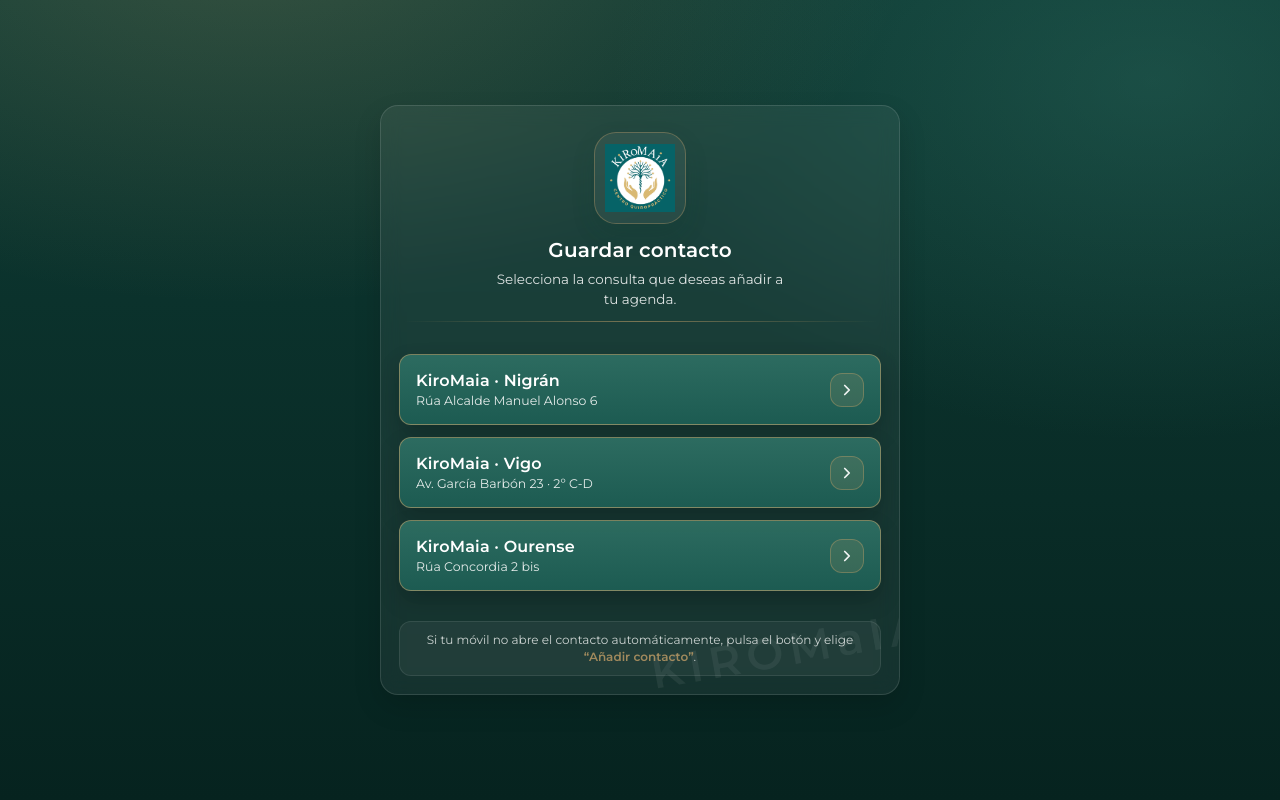
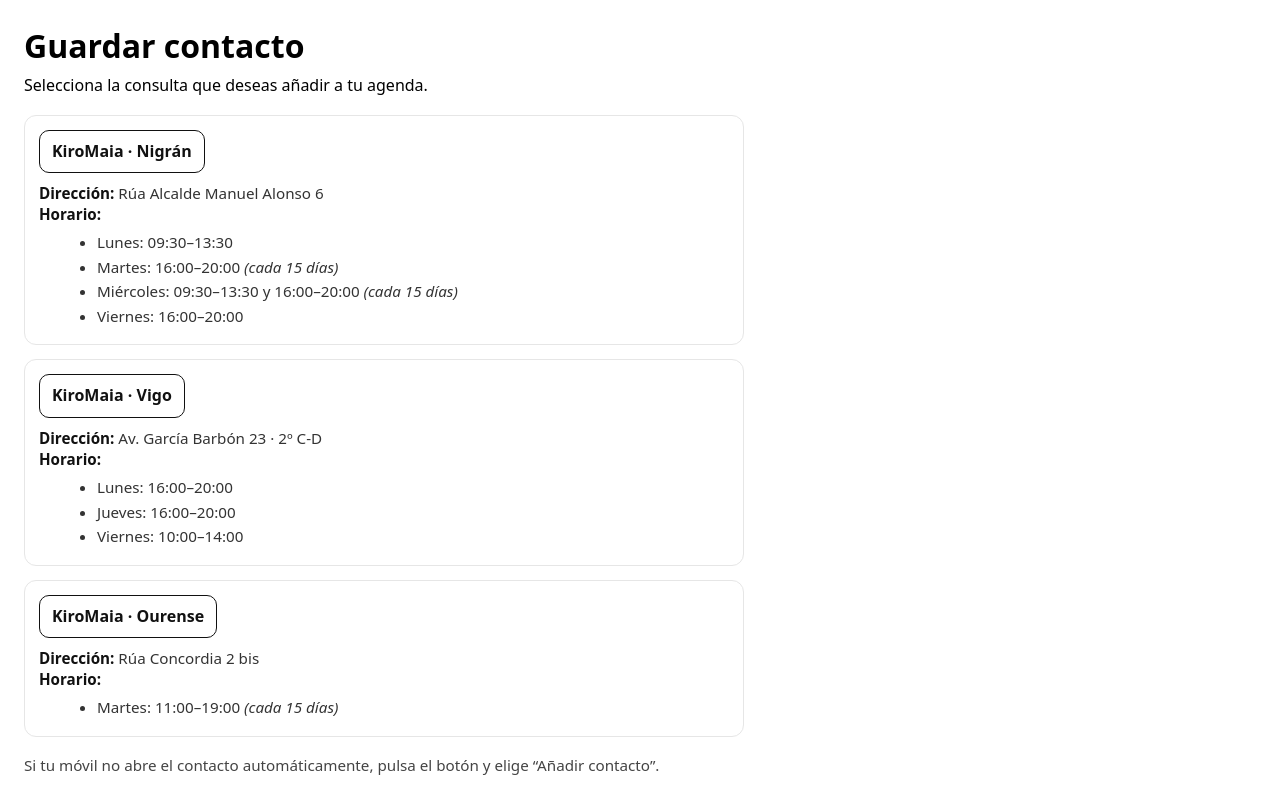
Before and after one commit to klearra/kiromaia-qr-test, a plain HTML site: page index.html in a window 1280 px wide. Drawn offline with Linux system fonts and the light colour scheme.

Commit message:
añade horarios por consulta

```diff
--- a/index.html
+++ b/index.html
@@ -2,288 +2,70 @@
 <html lang="es">
 <head>
   <meta charset="utf-8" />
-  <meta name="viewport" content="width=device-width, initial-scale=1, viewport-fit=cover" />
+  <meta name="viewport" content="width=device-width, initial-scale=1" />
   <title>KiroMaia · Guardar contacto</title>
-  <meta name="description" content="Selecciona la consulta de KiroMaia que deseas añadir a tu agenda." />
-
-  <!-- Tipografía: Montserrat (fallback si no hay red / bloqueo) -->
-  <link rel="preconnect" href="https://fonts.googleapis.com">
-  <link rel="preconnect" href="https://fonts.gstatic.com" crossorigin>
-  <link href="https://fonts.googleapis.com/css2?family=Montserrat:wght@400;500;600&display=swap" rel="stylesheet">
-
   <style>
-    :root{
-      /* Ajustar aquí a los HEX oficiales si los tenéis */
-      --km-green-900: #0E3B34;  /* verde profundo */
-      --km-green-700: #1E5E54;  /* verde principal */
-      --km-green-500: #2F6F63;  /* verde botón base */
-      --km-bronze-500: #C8A26A; /* bronce/acento */
-      --km-ink: #10201D;        /* texto oscuro */
-      --km-paper: #F4F6F5;      /* fondo claro */
-      --km-white: #FFFFFF;
-
-      --radius-xl: 18px;
-      --radius-md: 12px;
-
-      --shadow-1: 0 12px 28px rgba(0,0,0,.14);
-      --shadow-2: 0 10px 22px rgba(14,59,52,.18);
-    }
-
-    *{ box-sizing:border-box; }
-    html,body{ height:100%; }
-
-    body{
-      margin:0;
-      font-family: "Montserrat", system-ui, -apple-system, Segoe UI, Roboto, Arial, sans-serif;
-      color: var(--km-white);
-      background:
-        radial-gradient(1200px 700px at 20% -10%, rgba(200,162,106,.22), rgba(200,162,106,0) 55%),
-        radial-gradient(900px 600px at 90% 10%, rgba(47,111,99,.40), rgba(47,111,99,0) 60%),
-        linear-gradient(180deg, var(--km-green-900), #06231F);
-      display:flex;
-      align-items:center;
-      justify-content:center;
-      padding: clamp(18px, 4vw, 34px);
-    }
-
-    .wrap{
-      width: min(520px, 100%);
-    }
-
-    .card{
-      position:relative;
-      background: rgba(255,255,255,.06);
-      border: 1px solid rgba(255,255,255,.12);
-      border-radius: var(--radius-xl);
-      box-shadow: var(--shadow-1);
-      backdrop-filter: blur(10px);
-      -webkit-backdrop-filter: blur(10px);
-      overflow:hidden;
-    }
-
-    /* marca de agua sutil */
-    .card::before{
-      content:"KIROMaIA";
-      position:absolute;
-      inset:auto -30px 18px auto;
-      transform: rotate(-10deg);
-      font-weight: 600;
-      letter-spacing: .14em;
-      opacity: .06;
-      font-size: 44px;
-      pointer-events:none;
-      user-select:none;
-      white-space:nowrap;
-    }
-
-    header{
-      padding: 26px 22px 14px;
-      text-align:center;
-    }
-
-    .logo{
-      width: 92px;
-      height: 92px;
-      border-radius: 22px;
-      background: rgba(255,255,255,.06);
-      border: 1px solid rgba(200,162,106,.35);
-      display:flex;
-      align-items:center;
-      justify-content:center;
-      margin: 0 auto 14px;
-      box-shadow: var(--shadow-2);
-      overflow:hidden;
-    }
-
-    .logo img{
-      width: 78%;
-      height: 78%;
-      object-fit: contain;
-      display:block;
-    }
-
-    h1{
-      margin: 6px 0 8px;
-      font-size: 20px;
-      font-weight: 600;
-      letter-spacing: .01em;
-    }
-
-    .sub{
-      margin: 0 auto;
-      max-width: 34ch;
-      font-size: 13.5px;
-      line-height: 1.45;
-      opacity: .86;
-    }
-
-    .divider{
-      height:1px;
-      background: linear-gradient(90deg, rgba(200,162,106,0), rgba(200,162,106,.55), rgba(200,162,106,0));
-      margin: 12px 0 0;
-    }
-
-    main{
-      padding: 18px 18px 20px;
-    }
-
-    .btn{
-      display:flex;
-      align-items:center;
-      justify-content:space-between;
-      gap: 12px;
-
-      width:100%;
-      text-decoration:none;
-      color: var(--km-white);
-
-      background: linear-gradient(180deg, rgba(47,111,99,.95), rgba(30,94,84,.95));
-      border: 1px solid rgba(200,162,106,.55);
-      border-radius: var(--radius-md);
-      padding: 16px 16px;
-
-      box-shadow: 0 10px 22px rgba(0,0,0,.20);
-      transition: transform .12s ease, filter .12s ease, border-color .12s ease;
-    }
-
-    .btn + .btn{ margin-top: 12px; }
-
-    .btn:active{ transform: scale(.99); }
-    .btn:hover{
-      filter: brightness(1.03);
-      border-color: rgba(200,162,106,.80);
-    }
-
-    .btn-left{
-      display:flex;
-      flex-direction:column;
-      gap: 3px;
-      text-align:left;
-      min-width: 0;
-    }
-
-    .btn-title{
-      font-weight: 600;
-      font-size: 16px;
-      letter-spacing:.01em;
-      white-space:nowrap;
-      overflow:hidden;
-      text-overflow:ellipsis;
-    }
-
-    .btn-meta{
-      font-size: 12.5px;
-      opacity: .88;
-      white-space:nowrap;
-      overflow:hidden;
-      text-overflow:ellipsis;
-    }
-
-    .chev{
-      width: 34px;
-      height: 34px;
-      border-radius: 12px;
-      background: rgba(200,162,106,.14);
-      border: 1px solid rgba(200,162,106,.38);
-      display:flex;
-      align-items:center;
-      justify-content:center;
-      flex: 0 0 auto;
-    }
-
-    .chev svg{
-      width: 18px;
-      height: 18px;
-      opacity: .92;
-    }
-
-    footer{
-      padding: 0 18px 18px;
-      text-align:center;
-      font-size: 12px;
-      opacity: .78;
-      line-height: 1.35;
-    }
-
-    .hint{
-      display:inline-block;
-      margin-top: 10px;
-      padding: 10px 12px;
-      border-radius: 12px;
-      border: 1px solid rgba(255,255,255,.12);
-      background: rgba(255,255,255,.06);
-    }
-
-    .hint strong{
-      color: var(--km-bronze-500);
-      font-weight: 600;
-    }
-
-    /* Accesibilidad: foco visible */
-    a.btn:focus-visible{
-      outline: 3px solid rgba(200,162,106,.65);
-      outline-offset: 3px;
-    }
+    body { font-family: system-ui, -apple-system, Segoe UI, Roboto, Arial, sans-serif; margin: 24px; line-height: 1.35; }
+    h1 { margin: 0 0 8px; }
+    p { margin: 0 0 18px; }
+    .grid { display: grid; gap: 14px; max-width: 720px; }
+    .card { border: 1px solid #e6e6e6; border-radius: 12px; padding: 14px; }
+    .btn { display: inline-block; padding: 10px 12px; border-radius: 10px; border: 1px solid #111; text-decoration: none; color: #111; font-weight: 600; }
+    .meta { margin-top: 10px; color: #333; font-size: 0.95rem; }
+    .meta strong { color: #111; }
+    ul { margin: 8px 0 0 18px; }
+    li { margin: 4px 0; }
+    .hint { margin-top: 18px; color: #444; font-size: 0.95rem; }
   </style>
 </head>
+<body>
+  <h1>Guardar contacto</h1>
+  <p>Selecciona la consulta que deseas añadir a tu agenda.</p>
 
-<body>
-  <div class="wrap">
-    <section class="card" role="region" aria-label="Guardar contacto KiroMaia">
-      <header>
-        <div class="logo" aria-hidden="true">
-          <!-- Ruta relativa dentro de /qr/ -->
-          <img src="assets/Logo_KiroMaia_Verde_Paint.png" alt="KiroMaia" />
-        </div>
-        <h1>Guardar contacto</h1>
-        <p class="sub">Selecciona la consulta que deseas añadir a tu agenda.</p>
-        <div class="divider" aria-hidden="true"></div>
-      </header>
+  <div class="grid">
 
-      <main>
-        <a class="btn" href="vcf/kiromaia-nigran.vcf">
-          <span class="btn-left">
-            <span class="btn-title">KiroMaia · Nigrán</span>
-            <span class="btn-meta">Rúa Alcalde Manuel Alonso 6</span>
-          </span>
-          <span class="chev" aria-hidden="true">
-            <svg viewBox="0 0 24 24" fill="none" aria-hidden="true">
-              <path d="M9 6l6 6-6 6" stroke="white" stroke-width="2.2" stroke-linecap="round" stroke-linejoin="round"/>
-            </svg>
-          </span>
-        </a>
+    <div class="card">
+      <a class="btn" href="vcf/kiromaia-nigran.vcf">KiroMaia · Nigrán</a>
+      <div class="meta">
+        <div><strong>Dirección:</strong> Rúa Alcalde Manuel Alonso 6</div>
+        <div><strong>Horario:</strong></div>
+        <ul>
+          <li>Lunes: 09:30–13:30</li>
+          <li>Martes: 16:00–20:00 <em>(cada 15 días)</em></li>
+          <li>Miércoles: 09:30–13:30 y 16:00–20:00 <em>(cada 15 días)</em></li>
+          <li>Viernes: 16:00–20:00</li>
+        </ul>
+      </div>
+    </div>
 
-        <a class="btn" href="vcf/kiromaia-vigo.vcf">
-          <span class="btn-left">
-            <span class="btn-title">KiroMaia · Vigo</span>
-            <span class="btn-meta">Av. García Barbón 23 · 2º C-D</span>
-          </span>
-          <span class="chev" aria-hidden="true">
-            <svg viewBox="0 0 24 24" fill="none" aria-hidden="true">
-              <path d="M9 6l6 6-6 6" stroke="white" stroke-width="2.2" stroke-linecap="round" stroke-linejoin="round"/>
-            </svg>
-          </span>
-        </a>
+    <div class="card">
+      <a class="btn" href="vcf/kiromaia-vigo.vcf">KiroMaia · Vigo</a>
+      <div class="meta">
+        <div><strong>Dirección:</strong> Av. García Barbón 23 · 2º C-D</div>
+        <div><strong>Horario:</strong></div>
+        <ul>
+          <li>Lunes: 16:00–20:00</li>
+          <li>Jueves: 16:00–20:00</li>
+          <li>Viernes: 10:00–14:00</li>
+        </ul>
+      </div>
+    </div>
 
-        <a class="btn" href="vcf/kiromaia-ourense.vcf">
-          <span class="btn-left">
-            <span class="btn-title">KiroMaia · Ourense</span>
-            <span class="btn-meta">Rúa Concordia 2 bis</span>
-          </span>
-          <span class="chev" aria-hidden="true">
-            <svg viewBox="0 0 24 24" fill="none" aria-hidden="true">
-              <path d="M9 6l6 6-6 6" stroke="white" stroke-width="2.2" stroke-linecap="round" stroke-linejoin="round"/>
-            </svg>
-          </span>
-        </a>
-      </main>
+    <div class="card">
+      <a class="btn" href="vcf/kiromaia-ourense.vcf">KiroMaia · Ourense</a>
+      <div class="meta">
+        <div><strong>Dirección:</strong> Rúa Concordia 2 bis</div>
+        <div><strong>Horario:</strong></div>
+        <ul>
+          <li>Martes: 11:00–19:00 <em>(cada 15 días)</em></li>
+        </ul>
+      </div>
+    </div>
 
-      <footer>
-        <div class="hint">
-          Si tu móvil no abre el contacto automáticamente, pulsa el botón y elige <strong>“Añadir contacto”</strong>.
-        </div>
-      </footer>
-    </section>
+  </div>
+
+  <div class="hint">
+    Si tu móvil no abre el contacto automáticamente, pulsa el botón y elige “Añadir contacto”.
   </div>
 </body>
 </html>
```
